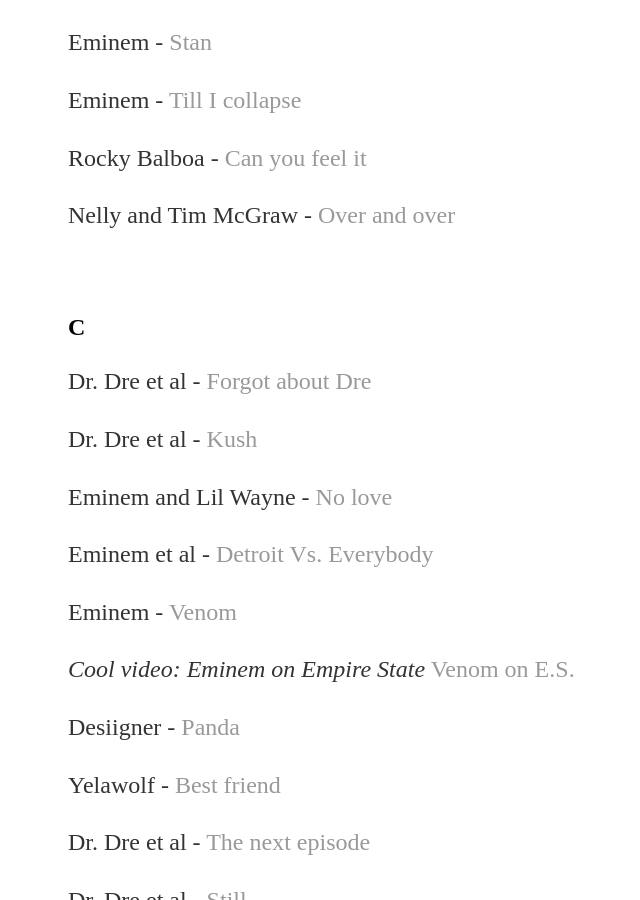
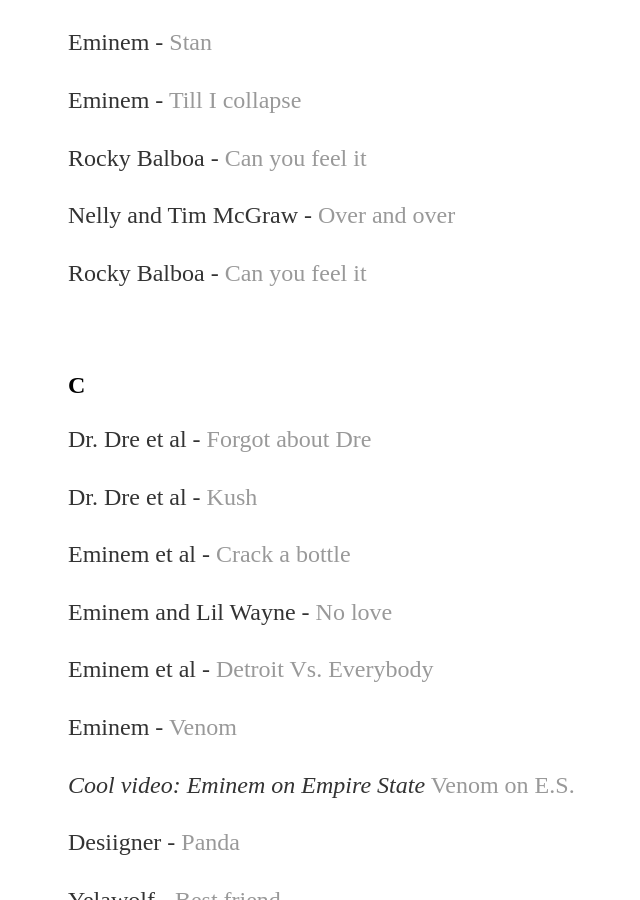
Before and after one commit to yjkweon24/yjkweon24.github.io, a Jekyll site: the page built from _posts/2018-10-23-songs-that-i-love.md, in a window 1280 px wide and 900 px high, scrolled down 964 px. Shown: the whole window, without its empty margins (124-764 px from the left). Built offline with Jekyll 4.4.1, drawn with Linux system fonts in a browser that asks for light colours.

Commit message:
Update 2018-10-23-songs-that-i-love.md

```diff
--- a/_posts/2018-10-23-songs-that-i-love.md
+++ b/_posts/2018-10-23-songs-that-i-love.md
@@ -37,6 +37,8 @@
 
 Nelly and Tim McGraw - [Over and over](https://www.youtube.com/watch?v=n3htOCjafTc)
 
+Rocky Balboa - [Can you feel it](https://www.youtube.com/watch?v=UDRoLRoGots)
+
 <br>
 
 ## C
@@ -44,6 +46,8 @@
 Dr. Dre et al - [Forgot about Dre](https://www.youtube.com/watch?v=QFcv5Ma8u8k)
 
 Dr. Dre et al - [Kush](https://www.youtube.com/watch?v=BuJDaOVz2qY)
+
+Eminem et al - [Crack a bottle](https://www.youtube.com/watch?v=7L6qSHJrcl8)
 
 Eminem and Lil Wayne - [No love](https://www.youtube.com/watch?v=KV2ssT8lzj8)
 
```
